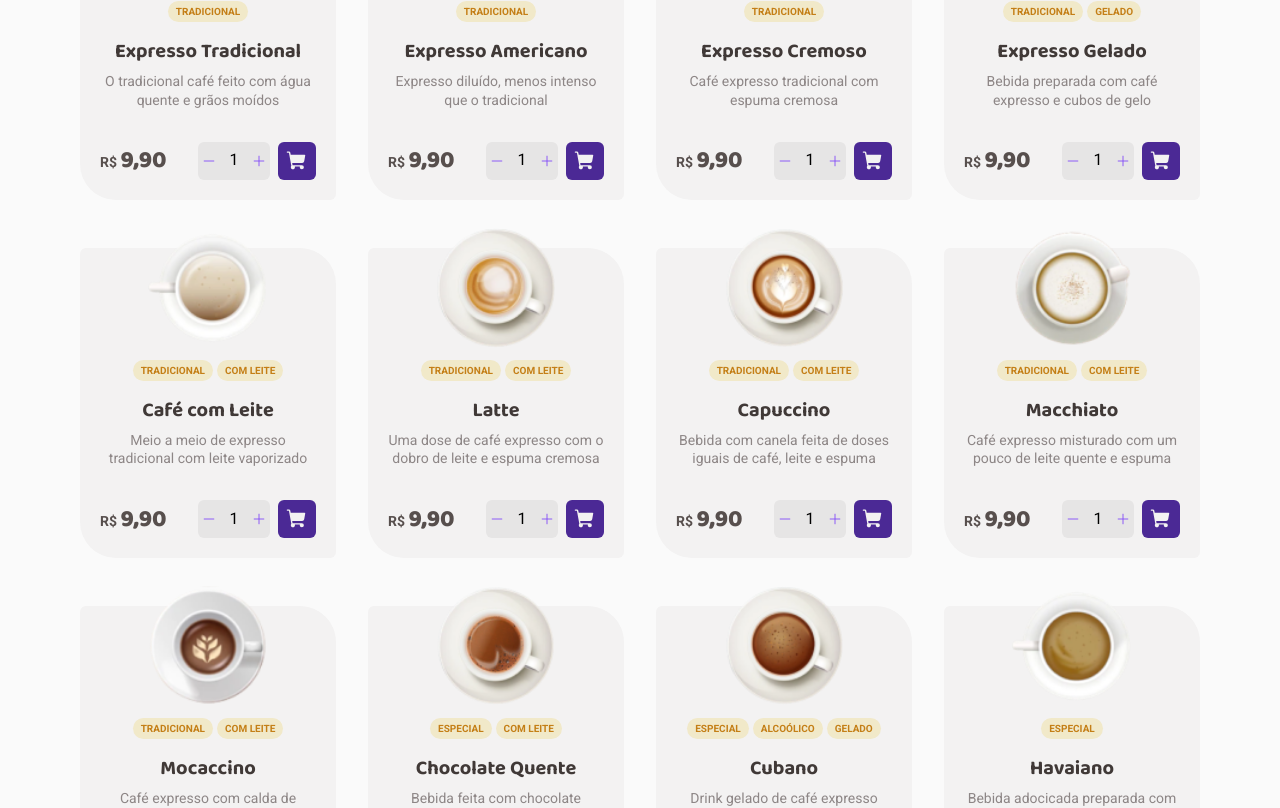
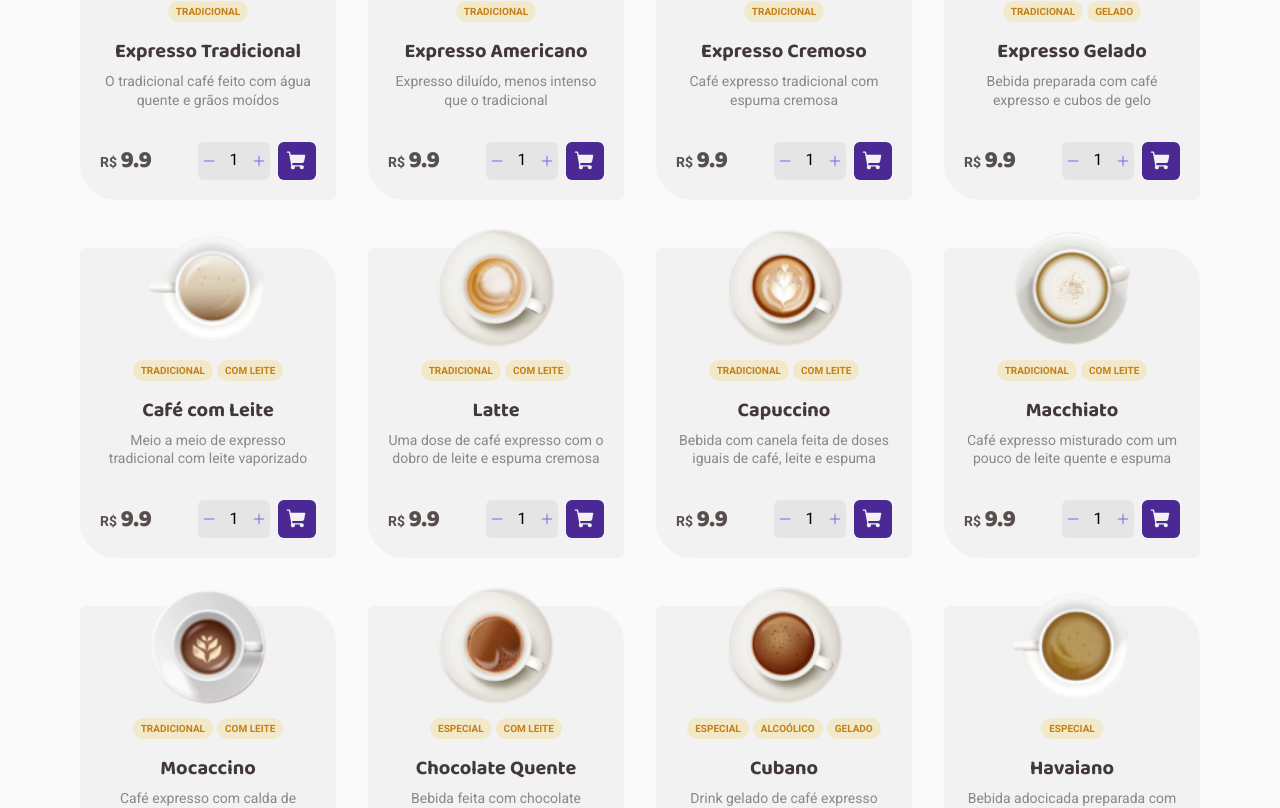
Before and after one commit to joeyanovich/coffee-delivery, a React (Vite) app: page / in a window 1280 px wide. Shown: the part 892-1700 px from the top of the page. Built offline with nearby package versions, Linux system fonts and the light colour scheme.

Commit message:
fix 🔨: created component to convert currency to pt-BR

```diff
--- a/src/data/coffees.ts
+++ b/src/data/coffees.ts
@@ -5,7 +5,7 @@ export const coffees = [
     tag:["TRADICIONAL"],
     title:"Expresso Tradicional",
     description:"O tradicional café feito com água quente e grãos moídos",
-    price:"9,90",
+    price: 9.90,
   },
   {
     id: 2,
@@ -13,7 +13,7 @@ export const coffees = [
     tag:["TRADICIONAL"],
     title:"Expresso Americano",
     description:"Expresso diluído, menos intenso que o tradicional",
-    price:"9,90",
+    price: 9.90,
   },
   {
     id: 3,
@@ -21,7 +21,7 @@ export const coffees = [
     tag:["TRADICIONAL"],
     title:"Expresso Cremoso",
     description:"Café expresso tradicional com espuma cremosa",
-    price:"9,90",
+    price: 9.90,
   },
   {
     id: 4,
@@ -29,7 +29,7 @@ export const coffees = [
     tag:["TRADICIONAL", "GELADO"],
     title:"Expresso Gelado",
     description:"Bebida preparada com café expresso e cubos de gelo",
-    price:"9,90",
+    price: 9.90,
   },
   {
     id: 5,
@@ -37,7 +37,7 @@ export const coffees = [
     tag:["TRADICIONAL", "COM LEITE"],
     title:"Café com Leite",
     description:"Meio a meio de expresso tradicional com leite vaporizado",
-    price:"9,90",
+    price: 9.90,
   },
   {
     id: 6,
@@ -45,7 +45,7 @@ export const coffees = [
     tag:["TRADICIONAL", "COM LEITE"],
     title:"Latte",
     description:"Uma dose de café expresso com o dobro de leite e espuma cremosa",
-    price:"9,90",
+    price: 9.90,
   },
   {
     id: 7,
@@ -53,7 +53,7 @@ export const coffees = [
     tag:["TRADICIONAL", "COM LEITE"],
     title:"Capuccino",
     description:"Bebida com canela feita de doses iguais de café, leite e espuma",
-    price:"9,90",
+    price: 9.90,
   },
   {
     id: 8,
@@ -61,7 +61,7 @@ export const coffees = [
     tag:["TRADICIONAL", "COM LEITE"],
     title:"Macchiato",
     description:"Café expresso misturado com um pouco de leite quente e espuma",
-    price:"9,90",
+    price: 9.90,
   },
   {
     id: 9,
@@ -69,7 +69,7 @@ export const coffees = [
     tag:["TRADICIONAL", "COM LEITE"],
     title:"Mocaccino",
     description:"Café expresso com calda de chocolate, pouco leite e espuma",
-    price:"9,90",
+    price: 9.90,
   },
   {
     id: 10,
@@ -77,7 +77,7 @@ export const coffees = [
     tag:["ESPECIAL", "COM LEITE"],
     title:"Chocolate Quente",
     description:"Bebida feita com chocolate dissolvido no leite quente e café",
-    price:"9,90",
+    price: 9.90,
   },
   {
     id: 11,
@@ -85,7 +85,7 @@ export const coffees = [
     tag:["ESPECIAL", "ALCOÓLICO", "GELADO"],
     title:"Cubano",
     description:"Drink gelado de café expresso com rum, creme de leite e hortelã",
-    price:"9,90",
+    price: 9.90,
   },
   {
     id: 12,
@@ -93,7 +93,7 @@ export const coffees = [
     tag:["ESPECIAL"],
     title:"Havaiano",
     description:"Bebida adocicada preparada com café e leite de coco",
-    price:"9,90",
+    price: 9.90,
   },
   {
     id: 13,
@@ -101,7 +101,7 @@ export const coffees = [
     tag:["ESPECIAL"],
     title:"Árabe",
     description:"Bebida preparada com grãos de café árabe e especiarias",
-    price:"9,90",
+    price: 9.90,
   },
   {
     id: 14,
@@ -109,6 +109,6 @@ export const coffees = [
     tag:["ESPECIAL", "ALCOÓLICO"],
     title:"Irlandês",
     description:"Bebida a base de café, uísque irlandês, açúcar e chantilly",
-    price:"9,90",
+    price: 9.90,
   }
 ]
--- a/src/pages/Checkout/components/SelectedCoffees/ItemCart/index.tsx
+++ b/src/pages/Checkout/components/SelectedCoffees/ItemCart/index.tsx
@@ -1,30 +1,22 @@
-import cafe from '../../../../../../public/coffees/americano.png'
 import { AddAndRemove, ContentContainer, InfoCardNameAndQuantity, ItemCartContainer, Price, RemoveButton } from "./styled";
 import { InputCount } from '../../../../../components/InputCount';
 import { Trash } from 'phosphor-react';
 import { CartItem } from '../../../../../contexts/CartContext';
 
-// interface InputCountProps {
-//   size?: 'small' | 'large'
-//   quantity: number
-//   onIncrement: () => void
-//   onDecrement: () => void
-// }
 
 interface ItemCardProps {
   coffee: CartItem
 }
 
-export function ItemCart({ coffe }: ItemCardProps) {
-// export function ItemCart({ size, quantity, onIncrement, onDecrement }: InputCountProps) {
+export function ItemCart({ coffee }: ItemCardProps) {
   return (
     <ItemCartContainer>
       <ContentContainer>
-        <img src={cafe} />
+        <img src={`/coffees/${coffee.img}`} />
         <InfoCardNameAndQuantity>
-          <span>Expresso Tradicional</span>
+          <span>{coffee.title}</span>
           <AddAndRemove>
-            <InputCount size='small' /*onDecrement={onDecrement} onIncrement={onIncrement} quantity={quantity}*/ />
+            <InputCount />
             <RemoveButton>
               <Trash size={16} />
               Remover
@@ -33,7 +25,7 @@ export function ItemCart({ coffe }: ItemCardProps) {
         </InfoCardNameAndQuantity>
       </ContentContainer>
       <Price>
-        <p>R$ 9,90</p>
+        <p>R$ {}</p>
       </Price>
     </ItemCartContainer>
   )
--- a/src/pages/Checkout/components/SelectedCoffees/index.tsx
+++ b/src/pages/Checkout/components/SelectedCoffees/index.tsx
@@ -1,3 +1,4 @@
+import { coffees } from "../../../../data/coffees";
 import { useCart } from "../../../../hooks/useCart";
 import { ItemCart } from "./ItemCart";
 import { Coffees, ConfirmButton, ContentContainer, Delivery, LineContainer, PriceInfoContainer, SelectedCoffeesContainer, Total, TotalItems } from "./styles";
@@ -10,7 +11,7 @@ export function SelectedCoffees() {
       <h2>Cafés selecionados</h2>
       <ContentContainer>
         {cartItems.map((item) => (
-          <ItemCart  key={item.id} />
+          <ItemCart  key={item.id} coffee={item}/>
         ))}
         {/* <Coffees>
           <ItemCart />
--- a/src/pages/Home/components/CoffeeList/components/Card/index.tsx
+++ b/src/pages/Home/components/CoffeeList/components/Card/index.tsx
@@ -11,7 +11,7 @@ export interface Coffee {
   tag: string[]
   title: string
   description: string
-  price: string
+  price: number
 
 }
 interface CardsProps {
@@ -31,8 +31,6 @@ export function Card({ coffee }: CardsProps) {
   function handleIncrement() {
     setQuantity(state => state + 1)
   }
-
-
 
   function handleAddToCart() {
     const coffeeToAdd= {
--- /dev/null
+++ b/src/utils/formatMoney.ts
@@ -0,0 +1,5 @@
+export function formatMoney(value: number) {
+  return value.toLocaleString("pt-BR", {
+    minimumFractionDigits: 2,
+  })
+}
```
